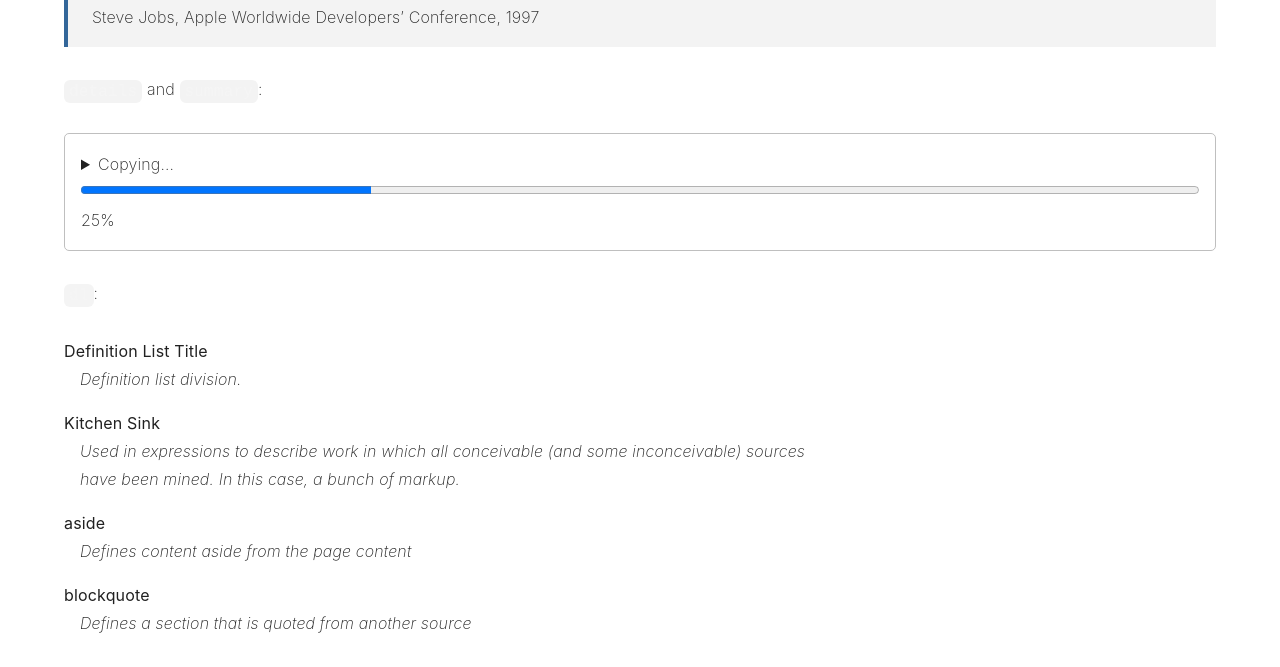
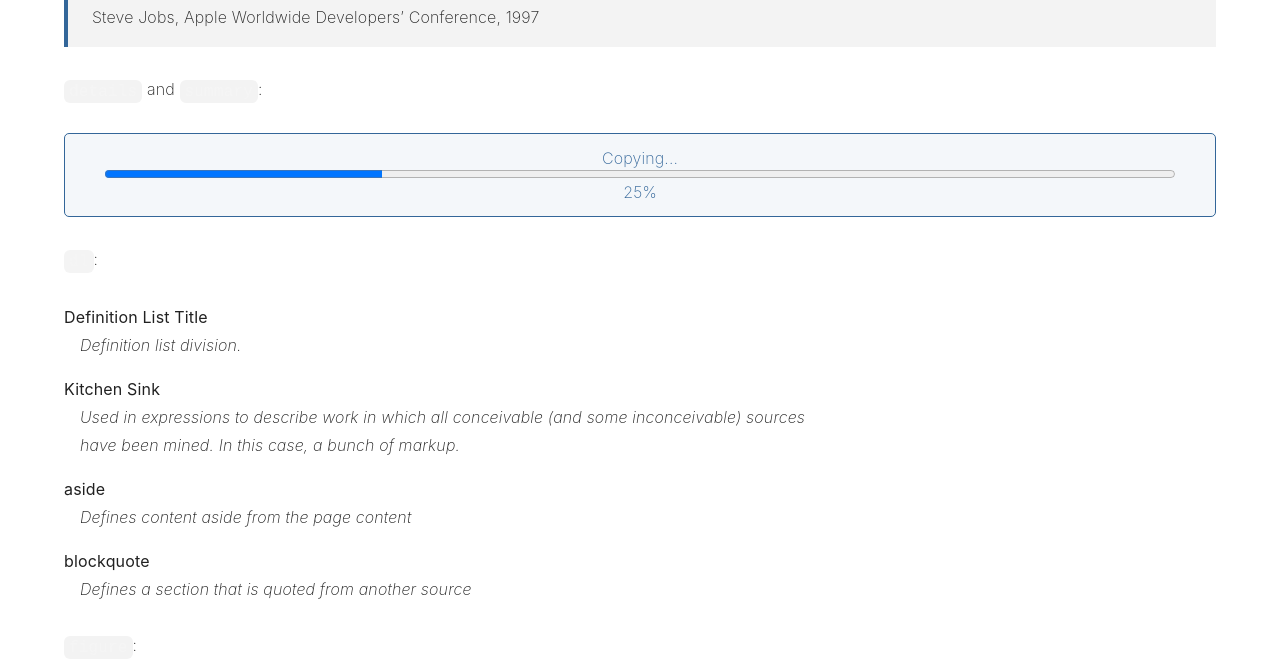
Before and after one commit to dgrammatiko/naf-css, a website: page docs/index2.html in a window 1280 px wide. Shown: the part 3695-4362 px from the top of the page. Drawn offline with Linux system fonts and the light colour scheme.

Commit message:
A nicer details/summary styling

```diff
--- a/build.js
+++ b/build.js
@@ -11,7 +11,6 @@ const { compile } = require('./build-tools/compile-css');
 
 (async () => {
   const forExec = [];
-  await new Promise(resolve => rimraf('docs', resolve));
   const files = await readdir('./src');
 
   files.forEach(file => {
@@ -21,6 +20,8 @@ const { compile } = require('./build-tools/compile-css');
   });
 
   Promise.all(forExec).catch(err => console.dir(err));
+
+  rimraf.sync('docs');
 
   await mkdir('docs/css', {recursive: true});
 
--- a/css/base-ie.css
+++ b/css/base-ie.css
@@ -193,16 +193,34 @@ button:not([class]){
   font-size:1em;
   padding:2.5px 5px;
 }details:not([class]){
-  border:1px solid var(--secondary-light);
+  border:0;
+  display:block;
+}summary:not([class]){
+  -webkit-appearance:none;
+  background-color:var(--primary-transparent);
+  border:1px solid var(--primary);
   border-radius:var(--border-radius);
-  display:block;
-  padding:0 1rem;
-}details:not([class]) summary:not([class]){
-  margin:0 -1rem;
-  padding:1rem;
-}details[open]:not([class]) summary:not([class]){
-  border-bottom:1px solid var(--secondary-light);
-}dfn:not([class]){
+  color:var(--primary);
+  display:inline-block;
+  font-size:inherit;
+  line-height:1;
+  overflow:visible;
+  padding:1rem 2.5rem;
+  text-align:center;
+  text-decoration:none;
+  text-transform:none;
+  transform:scale(1);
+  transition:opacity 0.2s ease;
+  width:100%
+}summary:not([class]):focus,
+  summary:not([class]):hover{
+    background-color:var(--primary);
+    border:1px solid var(--primary);
+    box-shadow:0 0 .5rem var(--primary);
+    color:var(--primary-bg);
+    cursor:pointer;
+    outline:0;
+  }dfn:not([class]){
   font-style:italic;
   font-weight:var(--font-weight-bold);
 }dl:not([class]){
--- a/css/base.css
+++ b/css/base.css
@@ -200,16 +200,35 @@ button:not([class]){
   font-size:1em;
   padding:2.5px 5px;
 }details:not([class]){
-  border:1px solid var(--secondary-light);
+  border:0;
+  display:block;
+}summary:not([class]){
+  -webkit-appearance:none;
+  background-color:var(--primary-transparent);
+  border:1px solid var(--primary);
   border-radius:var(--border-radius);
-  display:block;
-  padding:0 1rem;
-}details:not([class]) summary:not([class]){
-  margin:0 -1rem;
-  padding:1rem;
-}details[open]:not([class]) summary:not([class]){
-  border-bottom:1px solid var(--secondary-light);
-}dfn:not([class]){
+  color:var(--primary);
+  display:inline-block;
+  font-size:inherit;
+  line-height:1;
+  overflow:visible;
+  padding:1rem 2.5rem;
+  text-align:center;
+  text-decoration:none;
+  text-transform:none;
+  -webkit-transform:scale(1);
+          transform:scale(1);
+  transition:opacity 0.2s ease;
+  width:100%
+}summary:not([class]):focus,
+  summary:not([class]):hover{
+    background-color:var(--primary);
+    border:1px solid var(--primary);
+    box-shadow:0 0 .5rem var(--primary);
+    color:var(--primary-bg);
+    cursor:pointer;
+    outline:0;
+  }dfn:not([class]){
   font-style:italic;
   font-weight:var(--font-weight-bold);
 }dl:not([class]){
--- a/docs/css/base-ie.css
+++ b/docs/css/base-ie.css
@@ -193,16 +193,34 @@ button:not([class]){
   font-size:1em;
   padding:2.5px 5px;
 }details:not([class]){
-  border:1px solid var(--secondary-light);
+  border:0;
+  display:block;
+}summary:not([class]){
+  -webkit-appearance:none;
+  background-color:var(--primary-transparent);
+  border:1px solid var(--primary);
   border-radius:var(--border-radius);
-  display:block;
-  padding:0 1rem;
-}details:not([class]) summary:not([class]){
-  margin:0 -1rem;
-  padding:1rem;
-}details[open]:not([class]) summary:not([class]){
-  border-bottom:1px solid var(--secondary-light);
-}dfn:not([class]){
+  color:var(--primary);
+  display:inline-block;
+  font-size:inherit;
+  line-height:1;
+  overflow:visible;
+  padding:1rem 2.5rem;
+  text-align:center;
+  text-decoration:none;
+  text-transform:none;
+  transform:scale(1);
+  transition:opacity 0.2s ease;
+  width:100%
+}summary:not([class]):focus,
+  summary:not([class]):hover{
+    background-color:var(--primary);
+    border:1px solid var(--primary);
+    box-shadow:0 0 .5rem var(--primary);
+    color:var(--primary-bg);
+    cursor:pointer;
+    outline:0;
+  }dfn:not([class]){
   font-style:italic;
   font-weight:var(--font-weight-bold);
 }dl:not([class]){
--- a/docs/css/base.css
+++ b/docs/css/base.css
@@ -200,16 +200,35 @@ button:not([class]){
   font-size:1em;
   padding:2.5px 5px;
 }details:not([class]){
-  border:1px solid var(--secondary-light);
+  border:0;
+  display:block;
+}summary:not([class]){
+  -webkit-appearance:none;
+  background-color:var(--primary-transparent);
+  border:1px solid var(--primary);
   border-radius:var(--border-radius);
-  display:block;
-  padding:0 1rem;
-}details:not([class]) summary:not([class]){
-  margin:0 -1rem;
-  padding:1rem;
-}details[open]:not([class]) summary:not([class]){
-  border-bottom:1px solid var(--secondary-light);
-}dfn:not([class]){
+  color:var(--primary);
+  display:inline-block;
+  font-size:inherit;
+  line-height:1;
+  overflow:visible;
+  padding:1rem 2.5rem;
+  text-align:center;
+  text-decoration:none;
+  text-transform:none;
+  -webkit-transform:scale(1);
+          transform:scale(1);
+  transition:opacity 0.2s ease;
+  width:100%
+}summary:not([class]):focus,
+  summary:not([class]):hover{
+    background-color:var(--primary);
+    border:1px solid var(--primary);
+    box-shadow:0 0 .5rem var(--primary);
+    color:var(--primary-bg);
+    cursor:pointer;
+    outline:0;
+  }dfn:not([class]){
   font-style:italic;
   font-weight:var(--font-weight-bold);
 }dl:not([class]){
--- a/src/elements/details.css
+++ b/src/elements/details.css
@@ -1,15 +1,61 @@
 details:not([class]) {
-  border: 1px solid var(--secondary-light);
-  border-radius: var(--border-radius);
+  border: 0;
   display: block;
-  padding: 0 1rem;
 }
 
-details:not([class]) summary:not([class]) {
+summary:not([class]) {
+  -webkit-appearance: none;
+  background-color: var(--primary-transparent);
+  border: 1px solid var(--primary);
+  border-radius: var(--border-radius);
+  color: var(--primary);
+  display: inline-block;
+  font-size: inherit;
+  line-height: 1;
+  overflow: visible;
+  padding: 1rem 2.5rem;
+  text-align: center;
+  text-decoration: none;
+  text-transform: none;
+  transform: scale(1);
+  transition: opacity 0.2s ease;
+  width: 100%;
+
+  &:focus,
+  &:hover {
+    background-color: var(--primary);
+    border: 1px solid var(--primary);
+    box-shadow: 0 0 .5rem var(--primary);
+    color: var(--primary-bg);
+    cursor: pointer;
+    outline: 0;
+  }
+}
+
+
+/* details:not([class]) summary:not([class]) {
   margin: 0 -1rem;
   padding: 1rem;
 }
 
 details[open]:not([class]) summary:not([class]) {
   border-bottom: 1px solid var(--secondary-light);
+} */
+
+/* details {
+  margin: 1rem;
 }
+summary {
+  font-weight: bold;
+  list-style-image: url(https://s3-us-west-2.amazonaws.com/s.cdpn.io/3/right-arrow.svg);
+}
+summary:focus {
+  list-style-image: url(https://s3-us-west-2.amazonaws.com/s.cdpn.io/9632/down-arrow.svg);
+}
+summary::-webkit-details-marker {
+  background: url(https://s3-us-west-2.amazonaws.com/s.cdpn.io/3/right-arrow.svg);
+  color: transparent;
+}
+summary:focus::-webkit-details-marker {
+  background: url(https://s3-us-west-2.amazonaws.com/s.cdpn.io/9632/down-arrow.svg);
+} */
```
Also changed, not shown: css/base-ie.min.css, css/base.min.css, docs/css/base-ie.min.css, docs/css/base.min.css.
